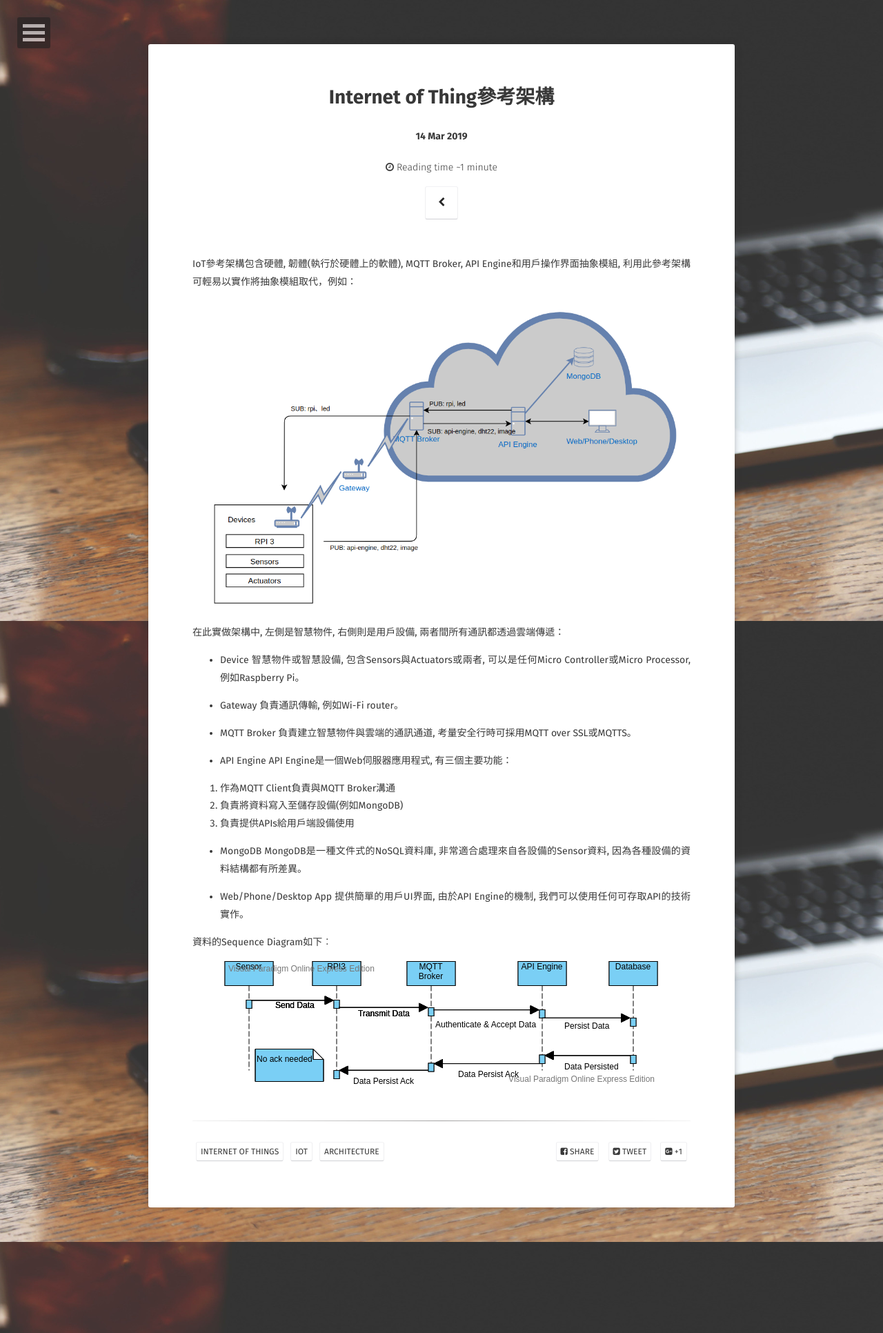
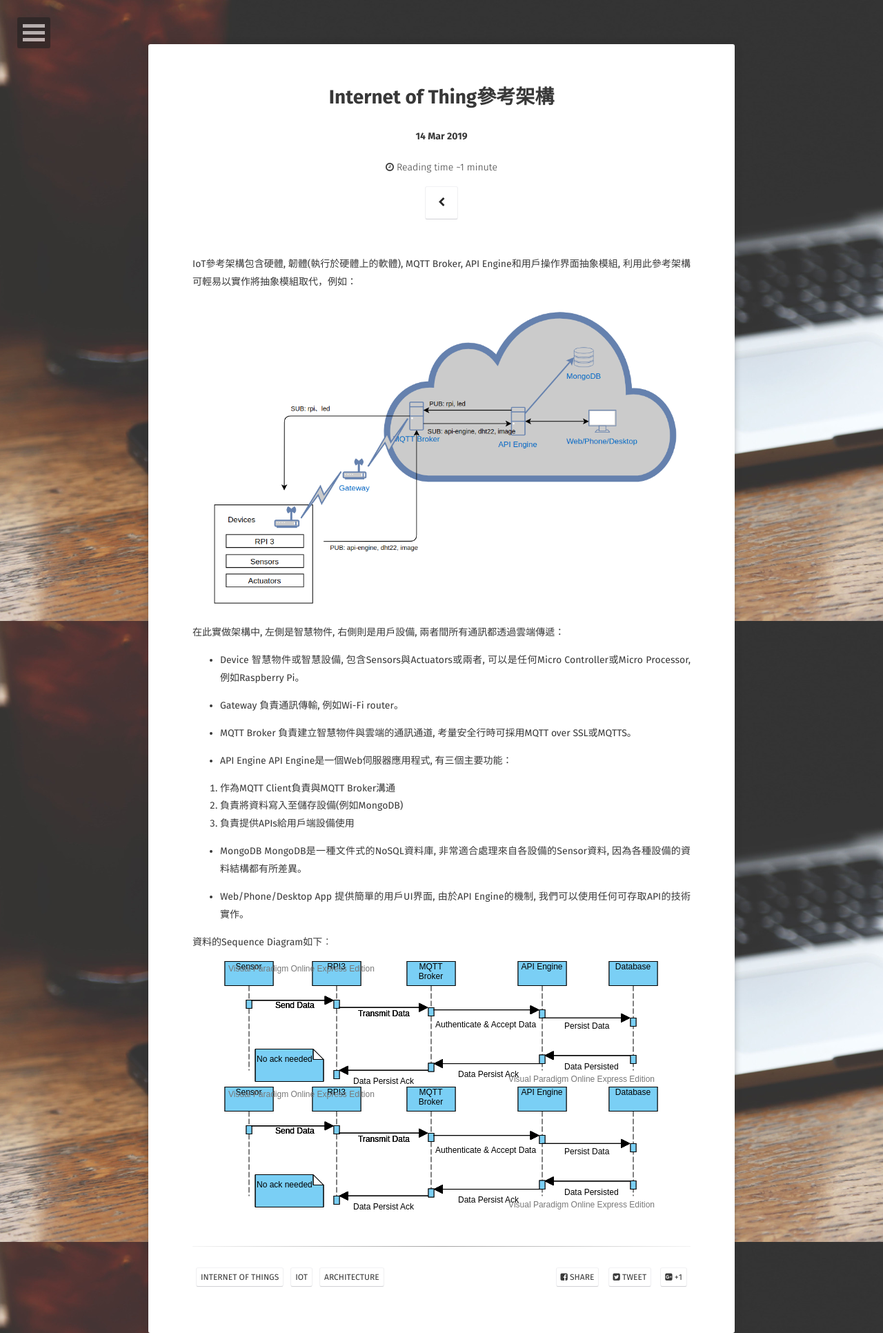
Before and after one commit to kisekitw/kisekitw.github.io, a Jekyll site: the page built from _posts/2019-03-14-Internet of Thing參考架構.md, in a window 1280 px wide. Shown: the whole page at 69% size. Built offline with Jekyll 4.4.1, drawn with Linux system fonts in a browser that asks for light colours; some web fonts are replaced.

Commit message:
added iot 參考架構

```diff
--- a/_posts/2019-03-14-Internet of Thing參考架構.md
+++ b/_posts/2019-03-14-Internet of Thing參考架構.md
@@ -41,3 +41,4 @@ MongoDB是一種文件式的NoSQL資料庫, 非常適合處理來自各設備的
 資料的Sequence Diagram如下︰
 
 ![alt text](https://github.com/kisekitw/kisekitw.github.io/blob/master/assets/img/1080314/DataflowFromSensorToDB.svg?raw=true "Dataflow From Sensor To DB")
+<img src="https://github.com/kisekitw/kisekitw.github.io/blob/master/assets/img/1080314/DataflowFromSensorToDB.svg?raw=true">
```
